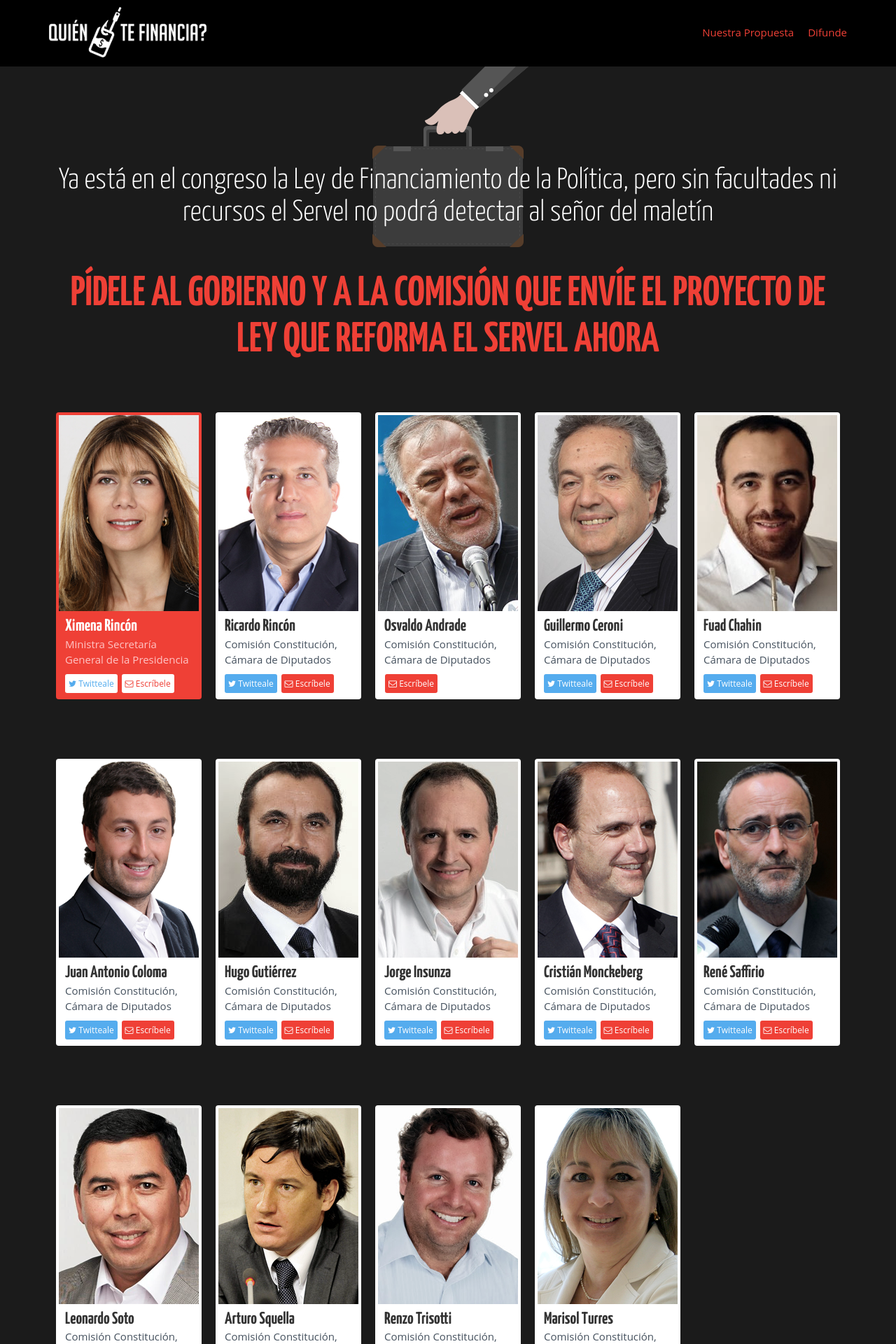
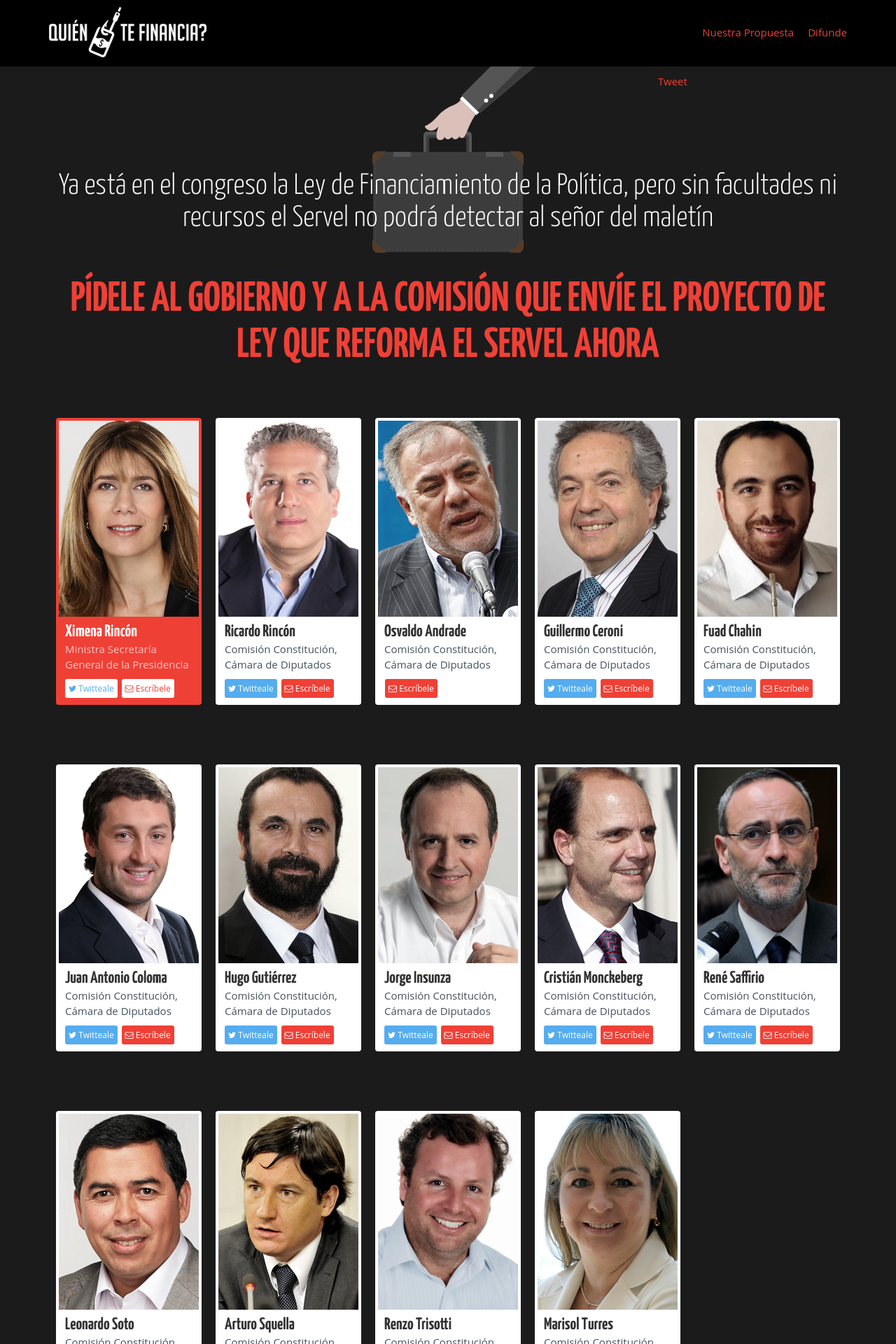
Before and after one commit to ciudadanointeligente/quien-te-financia, a Jekyll site: the page built from index.html, in a window 1280 px wide. Shown: the top 1920 px of the page at 70% size. Built offline with Jekyll 4.4.1, drawn with Linux system fonts in a browser that asks for light colours; nearby versions of some CDN libraries; comment, search, counter and statistics services are not loaded.

Commit message:
Botones share pagina

```diff
--- a/_includes/buttons.html
+++ b/_includes/buttons.html
@@ -1,8 +1,8 @@
 <!-- Bottones sociales -->
 	<div class="container">
 		<div class="follow clearfix">
-		<div class="col-lg-2 col-xs-6">
-	 <a class="twitter-follow-button" href="https://twitter.com/ciudadanoi" data-show-count="false" data-lang="en">Follow @cuidadano </a>
+		<div class="col-md-1 col-md-offset-9">
+		<a class="twitter-share-button" href="https://twitter.com/share" data-related="twitterdev">Tweet</a>
 	 <script type="text/javascript">
 		window.twttr = (function (d, s, id) {
 		  var t, js, fjs = d.getElementsByTagName(s)[0];
@@ -14,7 +14,7 @@
 		}(document, "script", "twitter-wjs"));
 	</script>
 	</div>
-<div class="col-lg-2 col-xs-6">
+<div class="col-md-2">
 	<div id="fb-root"></div>
 		<script>(function(d, s, id) {
 		  var js, fjs = d.getElementsByTagName(s)[0];
--- a/_sass/_layout.scss
+++ b/_sass/_layout.scss
@@ -341,7 +341,7 @@ footer a img:hover {
 }
 
 .titleLine {
-	margin: 140px auto 70px;
+	margin: 95px auto 70px;
 	text-align: center;
 	position: relative;
 }
@@ -495,7 +495,7 @@ footer a img:hover {
 }
 
 .follow{
-	margin: 0 0 20px 0;
+	margin: 10px 0 20px 0;
 }
 
 .embed{
--- a/index.html
+++ b/index.html
@@ -2,6 +2,6 @@
 layout: default
 ---
 
+      	{% include buttons.html %}
       	{% include ask.html %}
-      	{% include buttons.html %}
       	{% include banner.html %}
```
